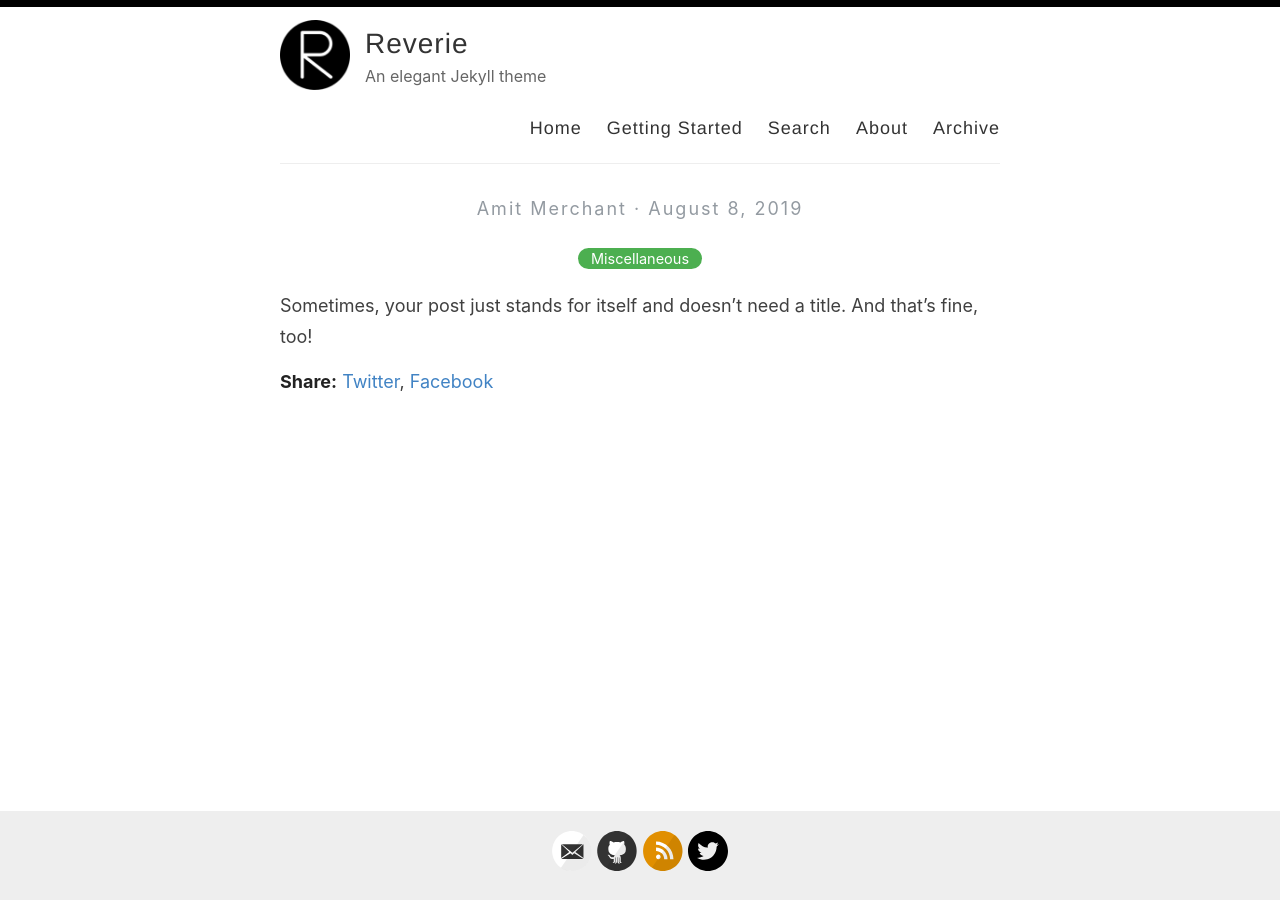
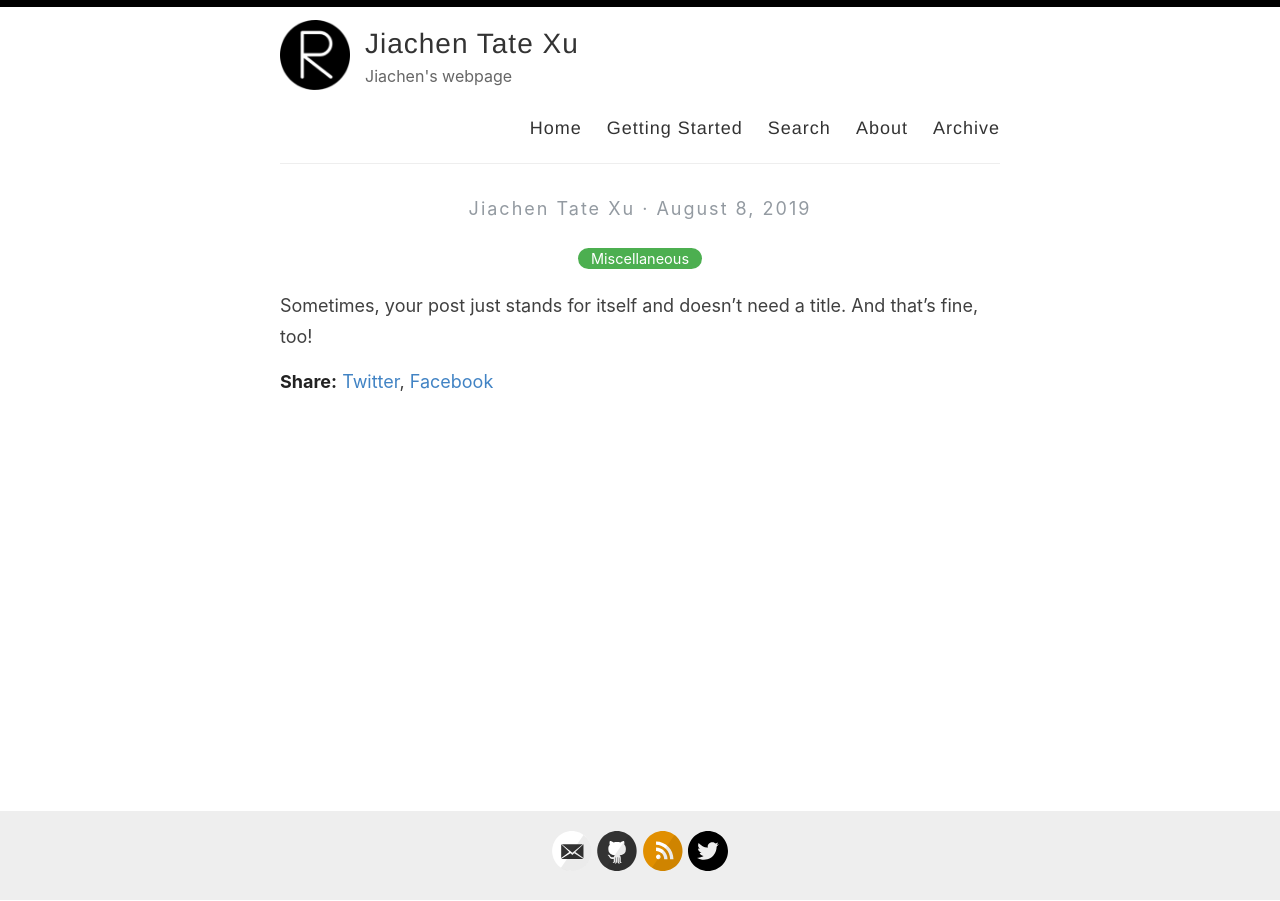
Before and after one commit to TateXu/TateXu.github.io, a Jekyll site: the page built from _posts/2019-08-08-no-title-posts.md, in a window 1280 px wide. Built offline with Jekyll 4.4.1, drawn with Linux system fonts in a browser that asks for light colours.

Commit message:
Update _config.yml

```diff
--- a/_config.yml
+++ b/_config.yml
@@ -3,13 +3,13 @@
 #
 
 # Name of your site (displayed in the header)
-name: Reverie
+name: Jiachen Tate Xu
 
 # Name of the author
-author: Amit Merchant
+author: Jiachen Tate Xu
 
 # Short bio or description (displayed in the header)
-description: An elegant Jekyll theme
+description: Jiachen's webpage
 
 # URL of your avatar or profile pic (you could use your GitHub profile pic)
 avatar: /images/reverie.png
@@ -21,7 +21,7 @@ avatar: /images/reverie.png
 # Includes an icon in the footer for each username you enter
 footer-links:
   dribbble:
-  email: amit.d.merchant@gmail.com
+  email: jiachen.xu@univie.ac.at
   facebook:
   flickr:
   github: amitmerchant1990/reverie
@@ -48,8 +48,8 @@ google_analytics: UA-43339302-11
 
 # Your website URL (e.g. http://amitmerchant1990.github.io or http://www.amitmerchant.com)
 # Used for Sitemap.xml and your RSS feed
-url: http://www.amitmerchant.com/reverie
-enforce_ssl: https://www.amitmerchant.com/reverie
+url: http://www.jiachenxu.net
+enforce_ssl: http://www.jiachenxu.net
 
 # If you're hosting your site at a Project repository on GitHub pages
 # (http://yourusername.github.io/repository-name)
```
